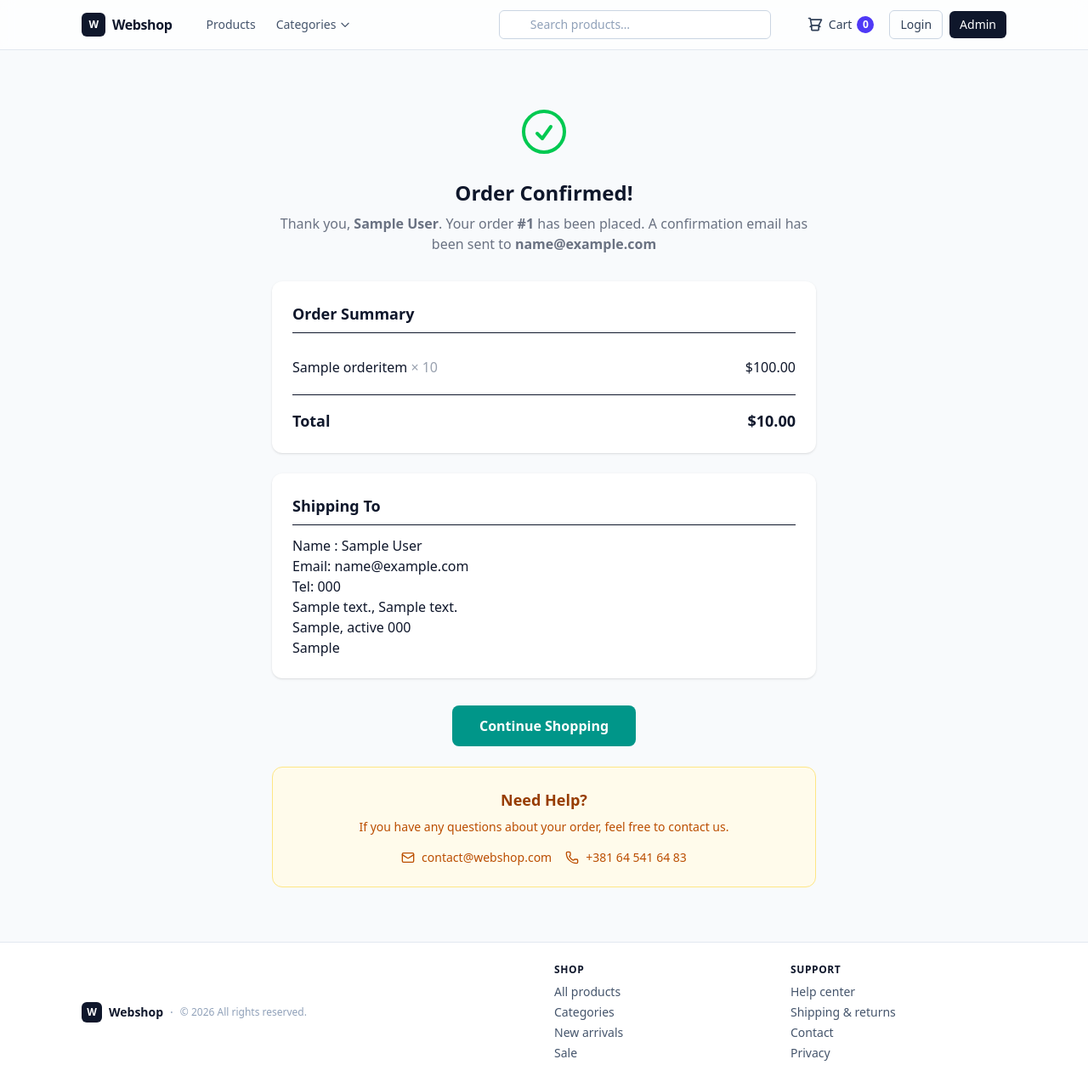
After one commit to metalRudge/WebShop, a Django app: page /order/1/confirmation/ in a window 1280 px wide. The commit adds this page. Shown: the whole page at 85% size. Run offline with Django 5.2, Linux system fonts and the light colour scheme; tables that the repository leaves empty hold one stand-in row (values such as "Sample post").

Commit message:
Another commit

```diff
--- a/MyShop/templates/base.html
+++ b/MyShop/templates/base.html
@@ -8,6 +8,10 @@
   <link rel="stylesheet" href="{% static 'output.css' %}">
   <script src="https://unpkg.com/htmx.org@2.0.4"></script>
   <script defer src="https://cdn.jsdelivr.net/npm/alpinejs@3.x.x/dist/cdn.min.js"></script>
+  <script src="https://unpkg.com/lucide@latest" defer></script>
+  <script defer>
+    document.addEventListener('DOMContentLoaded', () => lucide.createIcons());
+  </script>
 </head>
 
 <body class="min-h-screen bg-slate-50 text-slate-900 flex flex-col">
--- /dev/null
+++ b/MyShop/templates/pages/order_confirmation.html
@@ -0,0 +1,68 @@
+{% extends "base.html" %}
+
+{% block title %}Order Confirmed – WebShop{% endblock %}
+
+{% block content %}
+<div class="max-w-2xl mx-auto px-4 py-16 text-center">
+
+  <div class="mb-6 text-green-500">
+    <svg class="w-16 h-16 mx-auto" fill="none" stroke="currentColor" stroke-width="1.5" viewBox="0 0 24 24">
+      <path stroke-linecap="round" stroke-linejoin="round" d="M9 12.75L11.25 15 15 9.75M21 12a9 9 0 11-18 0 9 9 0 0118 0z"/>
+    </svg>
+  </div>
+
+  <h1 class="text-2xl font-bold mb-2">Order Confirmed!</h1>
+  <p class="text-gray-500 mb-8">
+    Thank you, <strong>{{ order.full_name }}</strong>. Your order <strong>#{{ order.pk }}</strong> has been placed.
+    A confirmation email has been sent to <strong>{{order.email}}</strong>
+  </p>
+
+  <div class="bg-white rounded-xl shadow p-6 text-left mb-6">
+    <h2 class="font-semibold text-lg mb-4 border-b pb-2">Order Summary</h2>
+    <ul class="divide-y">
+      {% for item in order.items.all %}
+      <li class="py-3 flex justify-between">
+        <span>{{ item.product_name }} <span class="text-gray-400">× {{ item.quantity }}</span></span>
+        <span class="font-medium">${{ item.subtotal }}</span>
+      </li>
+      {% endfor %}
+    </ul>
+    <div class="flex justify-between font-bold text-lg pt-4 border-t mt-2">
+      <span>Total</span>
+      <span>${{ order.total }}</span>
+    </div>
+  </div>
+
+  <div class="bg-white rounded-xl shadow p-6 text-left mb-8">
+    <h2 class="font-semibold text-lg mb-3 border-b pb-2">Shipping To</h2>
+    <p>Name : {{order.full_name}}</p>
+    <p>Email: {{order.email}}</p>
+    <p>Tel: {{order.phone}}</p>
+    <p>{{ order.address_line1 }}{% if order.address_line2 %}, {{ order.address_line2 }}{% endif %}</p>
+    <p>{{ order.city }}, {{ order.state }} {{ order.postal_code }}</p>
+    <p>{{ order.country }}</p>
+  </div>
+
+  <a href="{% url 'home' %}" class="inline-block bg-teal-600 hover:bg-teal-700 text-white font-semibold px-8 py-3 rounded-lg transition">
+    Continue Shopping
+  </a>
+  <div class="bg-amber-50 border  border-amber-200 rounded-xl p-6 text-center p-4 mt-6">
+  <h3 class="font-semibold text-amber-800 text-lg mb-2">Need Help?</h3>
+  <p class="text-amber-700 text-sm mb-4">
+    If you have any questions about your order, feel free to contact us.
+  </p>
+  <div class="flex flex-col sm:flex-row items-center justify-center gap-4 text-amber-700 text-sm font-medium">
+    <a href="mailto:contact@webshop.com"
+       class="flex items-center gap-2 hover:text-amber-900 transition">
+      <i data-lucide="mail" class="w-4 h-4"></i>
+      contact@webshop.com
+    </a>
+    <a href="tel:+10000000000"
+       class="flex items-center gap-2 hover:text-amber-900 transition">
+      <i data-lucide="phone" class="w-4 h-4"></i>
+      +381 64 541 64 83
+    </a>
+  </div>
+</div>
+</div>
+{% endblock %}
--- a/MyShop/urls.py
+++ b/MyShop/urls.py
@@ -7,5 +7,6 @@ urlpatterns = [
     path('products/<str:sku_id>/', views.product_detail, name='product_detail'),
     path('cart/', views.cart, name='cart'),
     path('checkout/', views.checkout, name='checkout'),
-    path('search/',views.search,name='search')
+    path('search/',views.search,name='search'),
+    path("order/<int:pk>/confirmation/", views.order_confirmation, name="order_confirmation"),
 ]
--- a/MyShop/views.py
+++ b/MyShop/views.py
@@ -2,12 +2,17 @@ from .models import Product, Category
 from django.http import HttpResponse
 from django.urls import reverse
 from django.views.decorators.http import require_http_methods
-from django.shortcuts import render, get_object_or_404
+from django.shortcuts import render, redirect,get_object_or_404
 from django.db import models
+from django.core.mail import send_mail
+from django.template.loader import render_to_string
+from django.conf import settings
+from .models import Order,OrderItem
 from .cart import get_cart_meta, add_to_cart, remove_from_cart
 import logging
 
 logger = logging.getLogger(__name__)
+
 
 
 @require_http_methods(["GET", "POST"])
@@ -114,6 +119,7 @@ def about(request):
     return render(request,"pages/about.html")
 
 def search(request):
+
     query = request.GET.get("q","").strip()
     results = Product.objects.none()
 
@@ -123,3 +129,59 @@ def search(request):
         "results":results,
         "query":query,
     })
+
+
+def checkout(request):
+    if request.method == "POST":
+        context = _build_cart_context(request)
+        cart_items = context["cart_items"]
+        cart_total = context["cart_total"]
+
+
+        if not cart_items:
+            return redirect("cart")
+
+        order = Order.objects.create(
+            full_name = request.POST.get("full_name"),
+            email = request.POST.get("email"),
+            phone = request.POST.get("phone"),
+            address_line1 = request.POST.get("address_line1"),
+            address_line2 = request.POST.get("address_line2"),
+            city = request.POST.get("city"),
+            state = request.POST.get("state"),
+            postal_code = request.POST.get("postal_code"),
+            country = request.POST.get("country"),
+            total = cart_total,
+        )
+        for item in cart_items:
+            OrderItem.objects.create(
+                order = order,
+                sku   = item["sku"],
+                product_name = item["product_name"],
+                quantity = item["quantity"],
+                unit_price = item["price"],
+            )
+        _send_confirmation_email(order)
+        request.session["cart"] = {}
+        request.session.modified = True
+
+        return redirect('order_confirmation',pk=order.pk)
+    return render(request,"pages/checkout.html", _build_cart_context(request))
+
+def _send_confirmation_email(request):
+    try:
+        html = render_to_string("emails/order_confirmation.html", {"order": order})
+        send_mail(
+            subject        = f"Order #{order.pk} confirmed – WebShop",
+            message        = f"Thank you {order.full_name}, order #{order.pk} totalling ${order.total} is confirmed.",
+            from_email     = settings.DEFAULT_FROM_EMAIL,
+            recipient_list = [order.email],
+            html_message   = html,
+            fail_silently  = False,
+        )
+    except Exception as e:
+        logger.error(f"Failed to send confirmation email for order: {e}")
+
+def order_confirmation(request, pk):
+    order = get_object_or_404(Order, pk=pk)
+    return render(request, "pages/order_confirmation.html", {"order": order})
--- a/src/output.css
+++ b/src/output.css
@@ -7,15 +7,14 @@
     'Noto Color Emoji';
     --font-mono: ui-monospace, SFMono-Regular, Menlo, Monaco, Consolas, 'Liberation Mono', 'Courier New',
     monospace;
-    --color-red-50: oklch(97.1% 0.013 17.38);
-    --color-red-200: oklch(88.5% 0.062 18.334);
     --color-red-400: oklch(70.4% 0.191 22.216);
     --color-red-500: oklch(63.7% 0.237 25.331);
-    --color-red-600: oklch(57.7% 0.245 27.325);
-    --color-red-700: oklch(50.5% 0.213 27.518);
     --color-amber-50: oklch(98.7% 0.022 95.277);
     --color-amber-200: oklch(92.4% 0.12 95.746);
+    --color-amber-700: oklch(55.5% 0.163 48.998);
     --color-amber-800: oklch(47.3% 0.137 46.201);
+    --color-amber-900: oklch(41.4% 0.112 45.904);
+    --color-green-500: oklch(72.3% 0.219 149.579);
     --color-emerald-500: oklch(69.6% 0.17 162.48);
     --color-emerald-600: oklch(59.6% 0.145 163.225);
     --color-teal-500: oklch(70.4% 0.14 182.503);
@@ -37,6 +36,7 @@
     --color-slate-900: oklch(20.8% 0.042 265.755);
     --color-gray-100: oklch(96.7% 0.003 264.542);
     --color-gray-300: oklch(87.2% 0.01 258.338);
+    --color-gray-400: oklch(70.7% 0.022 261.325);
     --color-gray-500: oklch(55.1% 0.027 264.364);
     --color-gray-900: oklch(21% 0.034 264.665);
     --color-white: #fff;
@@ -44,7 +44,6 @@
     --container-xs: 20rem;
     --container-sm: 24rem;
     --container-md: 28rem;
-    --container-lg: 32rem;
     --container-2xl: 42rem;
     --container-3xl: 48rem;
     --container-4xl: 56rem;
@@ -281,6 +280,9 @@
   .mt-1 {
     margin-top: calc(var(--spacing) * 1);
   }
+  .mt-2 {
+    margin-top: calc(var(--spacing) * 2);
+  }
   .mt-3 {
     margin-top: calc(var(--spacing) * 3);
   }
@@ -290,6 +292,12 @@
   .mt-6 {
     margin-top: calc(var(--spacing) * 6);
   }
+  .mt-12 {
+    margin-top: calc(var(--spacing) * 12);
+  }
+  .mt-15 {
+    margin-top: calc(var(--spacing) * 15);
+  }
   .mb-1 {
     margin-bottom: calc(var(--spacing) * 1);
   }
@@ -298,6 +306,9 @@
   }
   .mb-2 {
     margin-bottom: calc(var(--spacing) * 2);
+  }
+  .mb-3 {
+    margin-bottom: calc(var(--spacing) * 3);
   }
   .mb-4 {
     margin-bottom: calc(var(--spacing) * 4);
@@ -329,6 +340,9 @@
   .hidden {
     display: none;
   }
+  .inline-block {
+    display: inline-block;
+  }
   .inline-flex {
     display: inline-flex;
   }
@@ -350,6 +364,9 @@
   }
   .h-3\.5 {
     height: calc(var(--spacing) * 3.5);
+  }
+  .h-4 {
+    height: calc(var(--spacing) * 4);
   }
   .h-5 {
     height: calc(var(--spacing) * 5);
@@ -383,6 +400,9 @@
   }
   .w-3\.5 {
     width: calc(var(--spacing) * 3.5);
+  }
+  .w-4 {
+    width: calc(var(--spacing) * 4);
   }
   .w-5 {
     width: calc(var(--spacing) * 5);
@@ -556,6 +576,15 @@
   .gap-y-6 {
     row-gap: calc(var(--spacing) * 6);
   }
+  .divide-y {
+    :where(& > :not(:last-child)) {
+      --tw-divide-y-reverse: 0;
+      border-bottom-style: var(--tw-border-style);
+      border-top-style: var(--tw-border-style);
+      border-top-width: calc(1px * var(--tw-divide-y-reverse));
+      border-bottom-width: calc(1px * calc(1 - var(--tw-divide-y-reverse)));
+    }
+  }
   .truncate {
     overflow: hidden;
     text-overflow: ellipsis;
@@ -655,6 +684,9 @@
   .p-6 {
     padding: calc(var(--spacing) * 6);
   }
+  .p-15 {
+    padding: calc(var(--spacing) * 15);
+  }
   .px-1 {
     padding-inline: calc(var(--spacing) * 1);
   }
@@ -678,6 +710,9 @@
   }
   .px-6 {
     padding-inline: calc(var(--spacing) * 6);
+  }
+  .px-8 {
+    padding-inline: calc(var(--spacing) * 8);
   }
   .py-0 {
     padding-block: calc(var(--spacing) * 0);
@@ -718,14 +753,26 @@
   .pt-3 {
     padding-top: calc(var(--spacing) * 3);
   }
+  .pt-4 {
+    padding-top: calc(var(--spacing) * 4);
+  }
+  .pt-5 {
+    padding-top: calc(var(--spacing) * 5);
+  }
   .pr-3 {
     padding-right: calc(var(--spacing) * 3);
+  }
+  .pb-2 {
+    padding-bottom: calc(var(--spacing) * 2);
   }
   .pl-9 {
     padding-left: calc(var(--spacing) * 9);
   }
   .text-center {
     text-align: center;
+  }
+  .text-left {
+    text-align: left;
   }
   .text-right {
     text-align: right;
@@ -790,6 +837,9 @@
     --tw-tracking: var(--tracking-wider);
     letter-spacing: var(--tracking-wider);
   }
+  .text-amber-700 {
+    color: var(--color-amber-700);
+  }
   .text-amber-800 {
     color: var(--color-amber-800);
   }
@@ -799,11 +849,17 @@
   .text-gray-300 {
     color: var(--color-gray-300);
   }
+  .text-gray-400 {
+    color: var(--color-gray-400);
+  }
   .text-gray-500 {
     color: var(--color-gray-500);
   }
   .text-gray-900 {
     color: var(--color-gray-900);
+  }
+  .text-green-500 {
+    color: var(--color-green-500);
   }
   .text-red-500 {
     color: var(--color-red-500);
@@ -852,6 +908,10 @@
   }
   .opacity-100 {
     opacity: 100%;
+  }
+  .shadow {
+    --tw-shadow: 0 1px 3px 0 var(--tw-shadow-color, rgb(0 0 0 / 0.1)), 0 1px 2px -1px var(--tw-shadow-color, rgb(0 0 0 / 0.1));
+    box-shadow: var(--tw-inset-shadow), var(--tw-inset-ring-shadow), var(--tw-ring-offset-shadow), var(--tw-ring-shadow), var(--tw-shadow);
   }
   .shadow-lg {
     --tw-shadow: 0 10px 15px -3px var(--tw-shadow-color, rgb(0 0 0 / 0.1)), 0 4px 6px -4px var(--tw-shadow-color, rgb(0 0 0 / 0.1));
@@ -994,6 +1054,13 @@
       }
     }
   }
+  .hover\:text-amber-900 {
+    &:hover {
+      @media (hover: hover) {
+        color: var(--color-amber-900);
+      }
+    }
+  }
   .hover\:text-red-500 {
     &:hover {
       @media (hover: hover) {
@@ -1098,6 +1165,11 @@
       grid-template-columns: repeat(2, minmax(0, 1fr));
     }
   }
+  .sm\:flex-row {
+    @media (width >= 40rem) {
+      flex-direction: row;
+    }
+  }
   .sm\:px-6 {
     @media (width >= 40rem) {
       padding-inline: calc(var(--spacing) * 6);
@@ -1175,6 +1247,11 @@
   initial-value: 1;
 }
 @property --tw-space-y-reverse {
+  syntax: "*";
+  inherits: false;
+  initial-value: 0;
+}
+@property --tw-divide-y-reverse {
   syntax: "*";
   inherits: false;
   initial-value: 0;
@@ -1337,6 +1414,7 @@
       --tw-scale-y: 1;
       --tw-scale-z: 1;
       --tw-space-y-reverse: 0;
+      --tw-divide-y-reverse: 0;
       --tw-border-style: solid;
       --tw-leading: initial;
       --tw-font-weight: initial;
--- a/webshop/settings.py
+++ b/webshop/settings.py
@@ -15,6 +15,8 @@ from pathlib import Path
 # Build paths inside the project like this: BASE_DIR / 'subdir'.
 BASE_DIR = Path(__file__).resolve().parent.parent
 
+EMAIL_BACKEND      = "django.core.mail.backends.console.EmailBackend"
+DEFAULT_FROM_EMAIL = "stefankprog@outlook.com"
 
 # Quick-start development settings - unsuitable for production
 # See https://docs.djangoproject.com/en/6.0/howto/deployment/checklist/
```
Also changed, not shown: MyShop/models.py (+41 -0 lines), MyShop/migrations/0007_order_orderitem.py (added).
